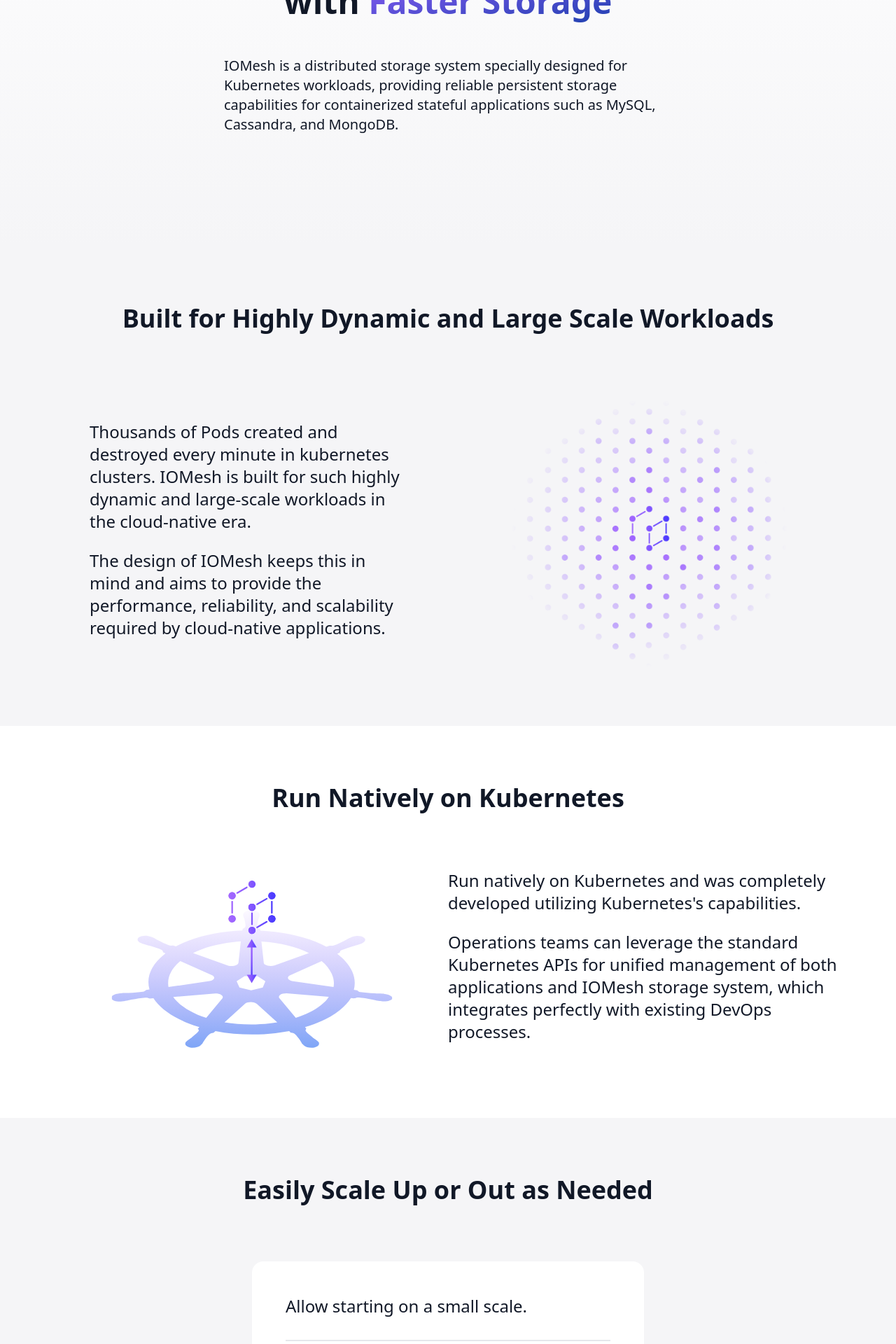
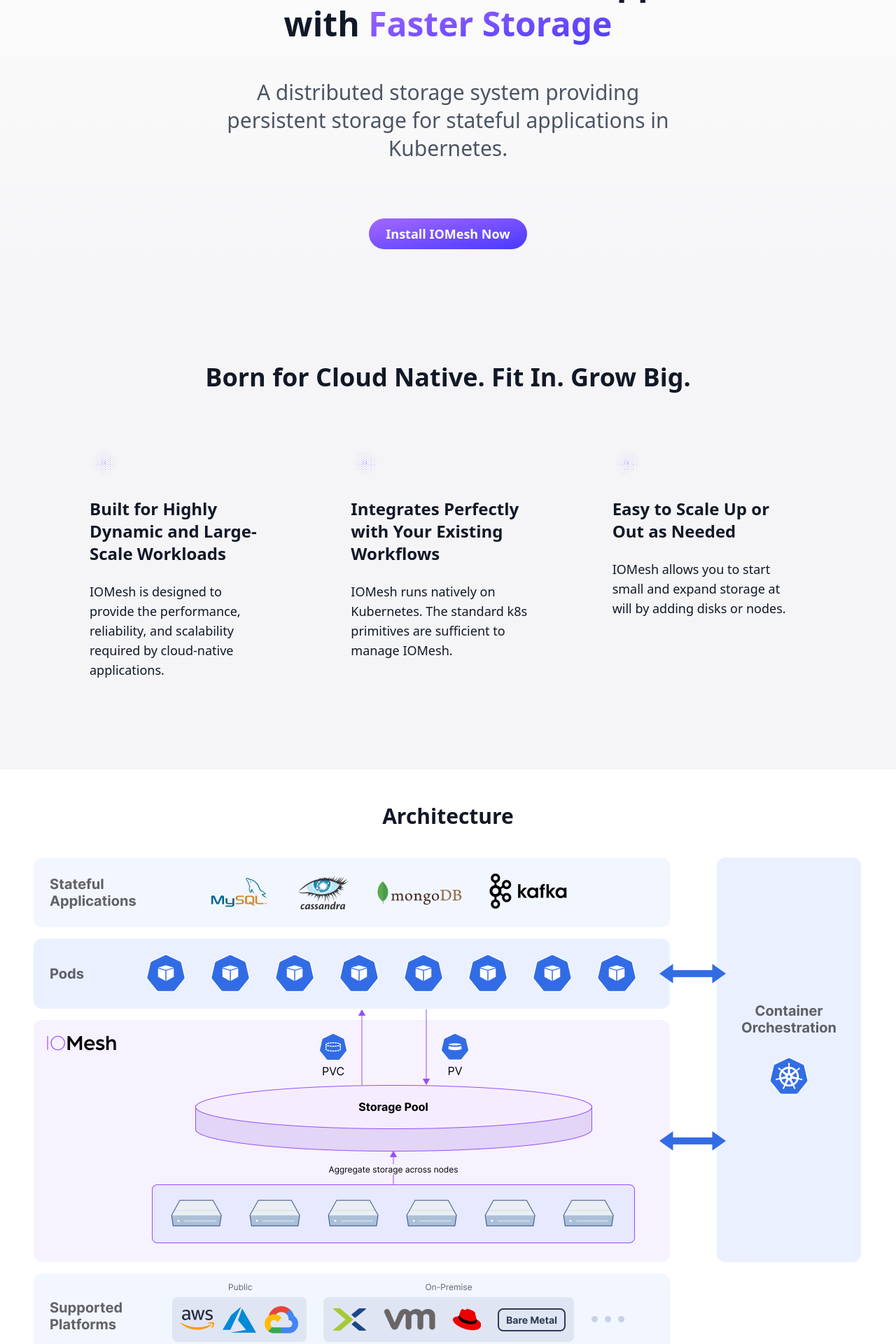
Before and after one commit to SmartX-Design/IOMesh-website, a Next.js app: page / in a window 1280 px wide. Shown: the part 320-2240 px from the top of the page at 70% size. Built offline with nearby package versions, Linux system fonts and the light colour scheme.

Commit message:
Update copywriting:wq

```diff
--- a/pages/index.js
+++ b/pages/index.js
@@ -22,13 +22,18 @@
 
           <h1 className="block text-5xl font-bold text-center w-full leading-tight mb-12">
             <p>Power Containerized Stateful Applications</p>
-            <p>with <span className="bg-clip-text text-transparent bg-gradient-to-br from-purple-500 to-blue-800">Faster Storage</span></p>
+            <p>with <span className="bg-clip-text text-transparent bg-gradient-to-br from-iopurple-light to-iopurple-dark">Faster Storage</span></p>
           </h1>
 
-          <div className="heroDesciption text-xl w-2/4 mx-auto mb-20 hover:text-gray-600 transition">
-            IOMesh is a <span className="highlighted">distributed storage system</span> specially designed for <span className="highlighted">Kubernetes workloads</span>, providing reliable persistent storage capabilities for <span className="highlighted">containerized stateful applications</span> such as MySQL, Cassandra, and MongoDB.
+          <div className="heroDesciption text-3xl leading-10 text-center w-2/4 mx-auto mb-20 text-gray-600 hover:text-gray-900 transition">
+            A distributed storage system providing persistent storage for stateful applications in Kubernetes.
           </div>
 
+          <div className="w-full flex">
+            <a href="#install" className="mx-auto box-border rounded-full bg-gradient-to-br from-iopurple-light to-iopurple-dark hover:from-iopurple hover:to-blue-600 hover:shadow-md transform hover:scale-105 transition-transform text-lg px-6 py-2 font-bold text-white">
+              Install IOMesh Now
+            </a>
+          </div>
 
         </div>
       </section>
@@ -36,65 +41,55 @@
       <section className="p-20">
         <div className="sectionContentWrapper">
           <h2 className="block text-4xl font-bold text-center w-full leading-tight mb-20">
-            Built for Highly Dynamic and Large Scale Workloads
+            Born for Cloud Native. Fit In. Grow Big.
           </h2>
-          <div className="flex items-center">
-            <div className="w-2/4 px-12 space-y-6 whatContent mr-6 relative">
-              <p>
-                Thousands of Pods created and destroyed every minute in kubernetes clusters. IOMesh is built for such highly dynamic and large-scale workloads in the cloud-native era.
-              </p>
-              <p>
-                The design of IOMesh keeps this in mind and aims to provide the performance, reliability, and scalability required by cloud-native applications.
+          <div className="flex items-start">
+            <div className="w-1/3 px-12 space-y-6 mr-6 relative">
+              <figure className="">
+                <Image
+                  src="/built_for_flatten.png"
+                  width={40}
+                  height={40}
+                />
+              </figure>
+              <h3 className="text-2xl text-gray-900 font-bold">
+                Built for Highly Dynamic and Large-Scale Workloads
+              </h3>
+              <p className="text-lg">
+                IOMesh is designed to provide the performance, reliability, and scalability required by cloud-native applications.
               </p>
             </div>
-            <figure className="w-2/4 rounded-xl relative flex flex-col items-center">
+            <div className="w-1/3 px-12 space-y-6 mr-6 relative">
+              <figure className="">
                 <Image
                   src="/built_for_flatten.png"
-                width={400}
-                height={400}
+                  width={40}
+                  height={40}
                 />
               </figure>
-          </div>
-        </div>
-      </section>
-
-      <section className="p-20 bg-white">
-        <div className="sectionContentWrapper">
-          <h2 className="block text-4xl font-bold text-center w-full leading-tight mb-20">
-            Run Natively on Kubernetes
-          </h2>
-          <div className="flex">
-            <div className="w-2/4 space-y-6 whatContent order-last">
-              <p>
-                Run natively on Kubernetes and was completely developed utilizing Kubernetes's capabilities.
-              </p>
-              <p>
-                Operations teams can leverage the standard Kubernetes APIs for unified management of both applications and IOMesh storage system, which integrates perfectly with existing DevOps processes.
+              <h3 className="text-2xl text-gray-900 font-bold">
+                Integrates Perfectly with Your Existing Workflows
+              </h3>
+              <p className="text-lg">
+                IOMesh runs natively on Kubernetes. The standard k8s primitives are sufficient to manage IOMesh.
               </p>
             </div>
-            <figure className="w-2/4 rounded-xl relative flex flex-col">
+            <div className="w-1/3 px-12 space-y-6 mr-6 relative">
+              <figure className="">
                 <Image
-                src="/native.svg"
-                width={400}
-                height={275}
+                  src="/built_for_flatten.png"
+                  width={40}
+                  height={40}
                 />
               </figure>
+              <h3 className="text-2xl text-gray-900 font-bold">
+                Easy to Scale Up or Out as Needed
+              </h3>
+              <p className="text-lg">
+                IOMesh allows you to start small and expand storage at will by adding disks or nodes.
+              </p>
             </div>
-        </div>
-      </section>
 
-      <section className="p-20">
-        <div className="sectionContentWrapper">
-          <h2 className="block text-4xl font-bold text-center w-full leading-tight mb-20">
-            Easily Scale Up or Out as Needed
-          </h2>
-          <div className="flex flex-col flex-wrap w-2/4 whatContent bg-white rounded-2xl p-12 mx-auto">
-            <div className="pb-8">
-              Allow starting on a small scale.
-            </div>
-            <div className="pt-8 border-gray-200 border-t-2">
-              Allow expand the storage at will by adding disks or nodes.
-            </div>
           </div>
         </div>
       </section>
@@ -129,14 +124,14 @@
                   Better TPS for Database
                 </h3>
                 <p className="text-xl text-gray-700">
-                  IOMesh has shown excellent performance in standard benchmark tests for Kubernetes. The Read/Write Latency is stable. This means that it can provide more stable and efficient data services.
+                  IOMesh performs very well in benchmark tests for Kubernetes, with greater IOPS and lower I/O latency, which means that it can provide more stable data services.
                 </p>
                 <figure className="text-gray-900 mt-12 w-1/3">
                   <div className="">
                     <span className="text-5xl italic">&lt;</span> <span className="text-5xl font-bold italic">100</span> <span>ms</span>
                   </div>
                   <div className="mt-4 text-gray-500 leading-tight">
-                    Read/Write Latency is stablely kept in a low level.
+                    I/O Latency Latency is stablely kept in a low level.
                   </div>
                 </figure>
               </div>
@@ -149,7 +144,7 @@
                 No Kernel Dependencies
               </h4>
               <h3 className="block text-3xl font-bold text-left w-full mb-8">
-                More Reliable with Efficient Software Fault Isolation
+                Efficient Software Fault Isolation
               </h3>
               <figure className="w-full flex flex-col items-center mb-8">
                 <Image
@@ -160,19 +155,19 @@
               </figure>
               <div className="text-xl text-gray-700 space-y-6">
                 <p>
-                  IOMesh runs entirely in the userspace. It can provide more reliable service with efficient software fault isolation. When something wrong happens, the rest applications running on the same node can continue to run instead of causing the entire system to crash.
+                  IOMesh runs entirely in user space, minimizing the crash of the entire system.
                 </p>
                 <p>
-                  Simple to deploy and maintain: There is no need to install any kernel module during deployment, and no need to consider kernel version compatibility in the future.
+                  This can help you simplify deployment and maintenance without having to consider kernel modules.
                 </p>
               </div>
             </div>
             <div className="col-span-1 p-12 bg-white rounded-xl">
               <h4 className="text-md font-bold text-gray-500 uppercase mb-2">
-                Storage Performance Tiering
+                Automated Storage Tiering
               </h4>
               <h3 className="block text-3xl font-bold text-left w-full mb-8">
-                Make the Most of Your Storage Investment
+                Make the Most out of Your Money
               </h3>
               <figure className="w-full flex flex-col items-center mb-8">
                 <Image
@@ -194,7 +189,7 @@
         </div>
       </section>
       <section className="pb-20">
-        <div className="sectionContentWrapper">
+        <div className="sectionContentWrapper" id="install">
           <Install></Install>
         </div>
       </section>
--- a/styles/globals.css
+++ b/styles/globals.css
@@ -94,7 +94,7 @@
 } */
 
 .firstSection {
-    @apply pt-28 pb-20 bg-gradient-to-b from-white to-gray-50;
+    @apply pt-36 pb-20 bg-gradient-to-b from-white to-gray-50;
 }
 
 .firstSectionPage {
```
Lines whose indentation alone changed are shown as unchanged.
